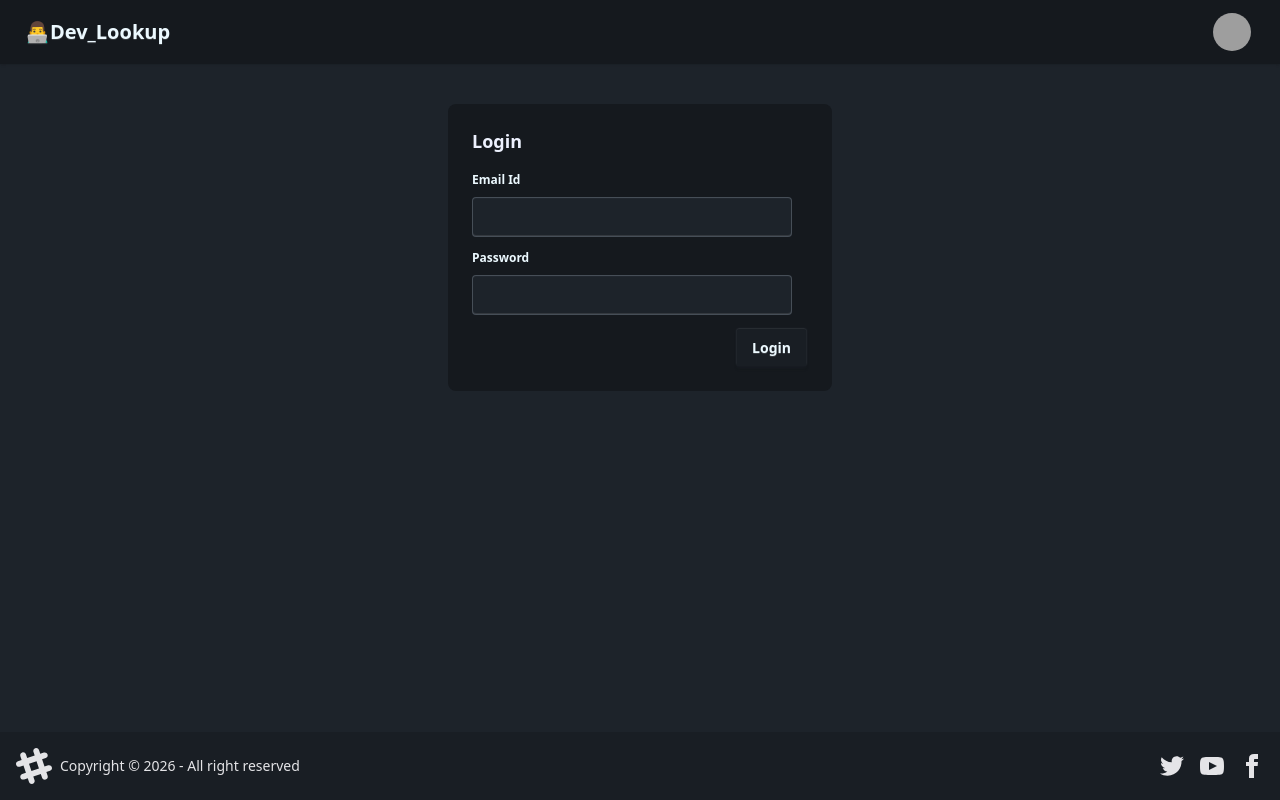
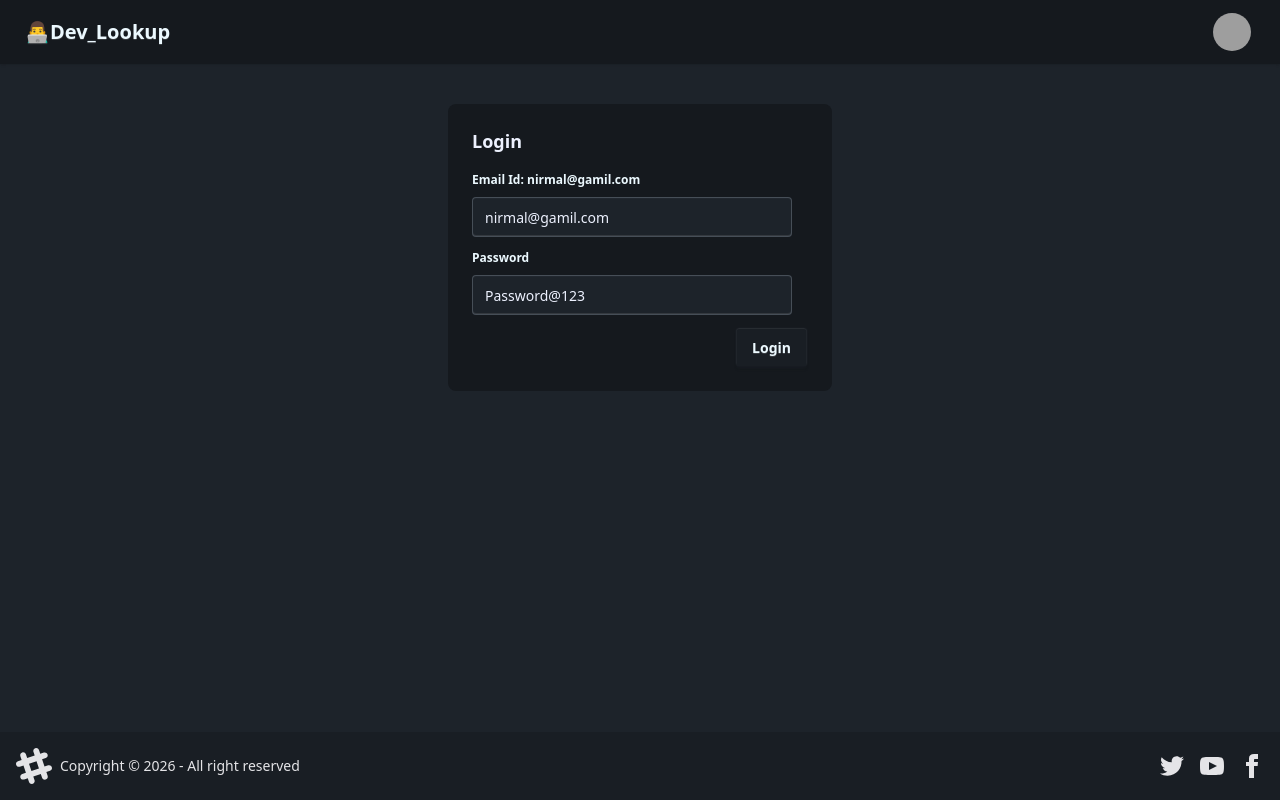
Before and after one commit to kamran8603/DevT_latest, a React (Vite) app: page /login in a window 1280 px wide. Built offline with nearby package versions, Linux system fonts and the light colour scheme; grey boxes are pictures that could not be loaded.

Commit message:
2nd episode ui 30 min

```diff
--- a/package.json
+++ b/package.json
@@ -10,6 +10,7 @@
     "preview": "vite preview"
   },
   "dependencies": {
+    "axios": "^1.13.5",
     "react": "^19.2.0",
     "react-dom": "^19.2.0",
     "react-router-dom": "^7.13.0"
--- a/src/Login.jsx
+++ b/src/Login.jsx
@@ -1,8 +1,22 @@
 import React, { useState } from "react";
+import axios from "axios"
+function Login() {
+  const [emailId, setEmailId]= useState("nirmal@gamil.com");
+  const [password, setPassword]= useState("Password@123 ");
 
-function Login() {
-  const [emailId, setEmailId]= useState();
-  const [password, setPassword]= useState()
+  const handleLogin= async()=>{
+    try{
+        const res = await axios.post("http://localhost:7777/login",{
+    emailId,
+    password
+  })
+    }
+    catch(err){
+      console.log(err)
+    }
+
+  }
+
   return (
     <div className="flex justify-center my-10 ">
       <div className="card bg-base-300 text-primary-content w-96">
@@ -10,7 +24,7 @@ function Login() {
           <h2 className="card-title">Login</h2>
           <div className="">
             <fieldset className="fieldset">
-              <legend className="fieldset-legend">Email Id</legend>
+              <legend className="fieldset-legend">Email Id: {emailId}</legend>
               <input type="text" value={emailId} onChange={(e)=>setEmailId(e.target.value)} className="input"  />
             </fieldset>
             {/* //password */}
@@ -21,7 +35,7 @@ function Login() {
             </fieldset>
           </div>
           <div className="card-actions justify-end">
-            <button className="btn brn-primary">Login</button>
+            <button className="btn brn-primary" onClick={handleLogin}>Login</button>
           </div>
         </div>
       </div>
```
Also changed, not shown: 1 other file (tests, documents, lock files or other folders).
